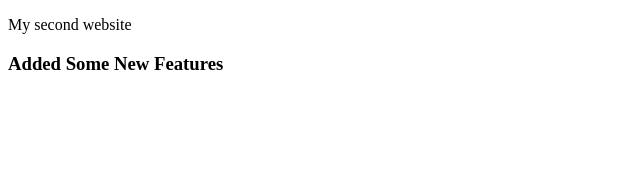
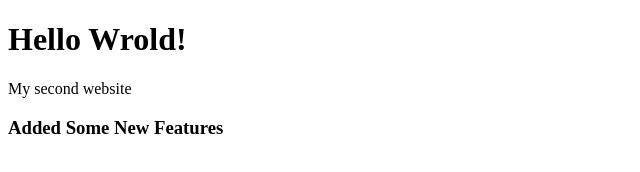
Before and after one commit to abidhossainrion/my-second-website, a plain HTML site: page index.html in a window 1280 px wide. Shown: the whole page, without its empty margins (0-640 px from the left). Drawn offline with Linux system fonts and the light colour scheme.

Commit message:
Update index.html

```diff
--- a/index.html
+++ b/index.html
@@ -7,6 +7,7 @@
     <title>Document</title>
 </head>
 <body>
+    <h1>Hello Wrold!</h1>
     <p>My second website</p>
     <h3>Added Some New Features</h3>
 </body>
```
